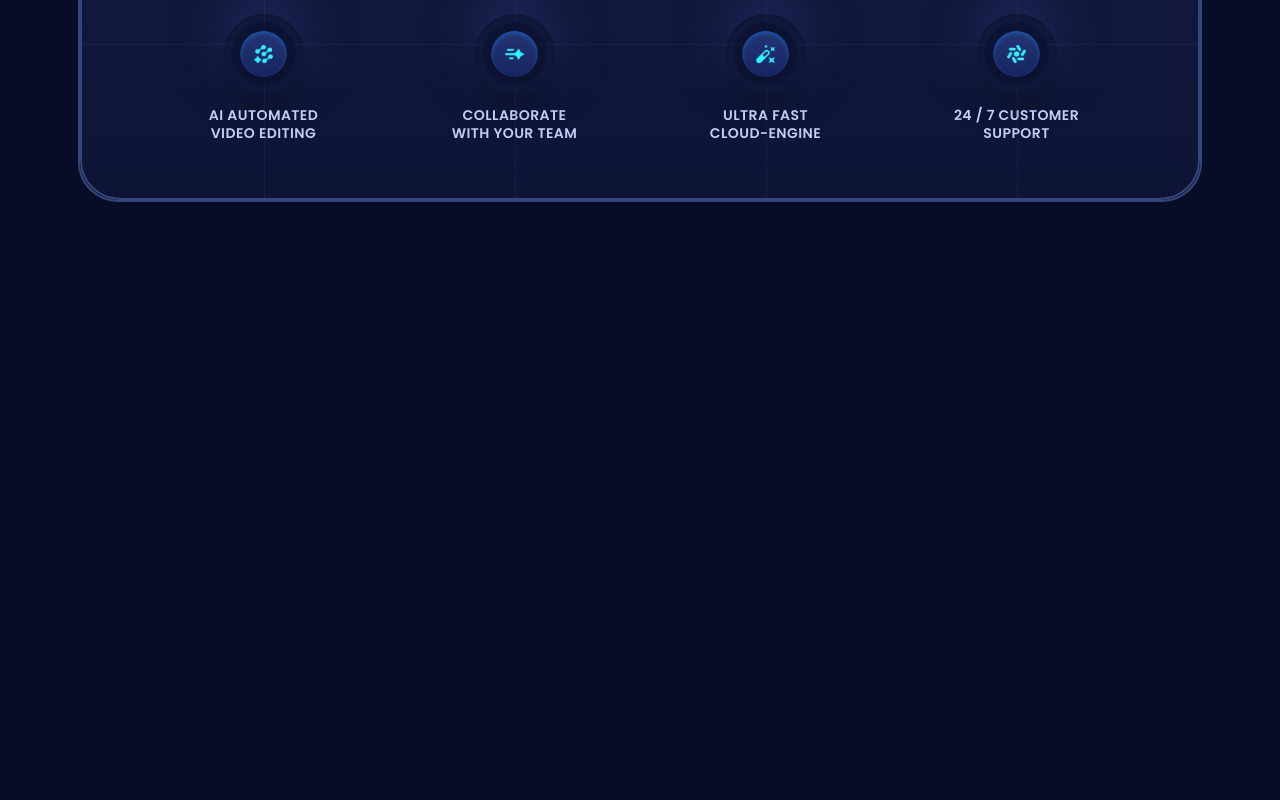
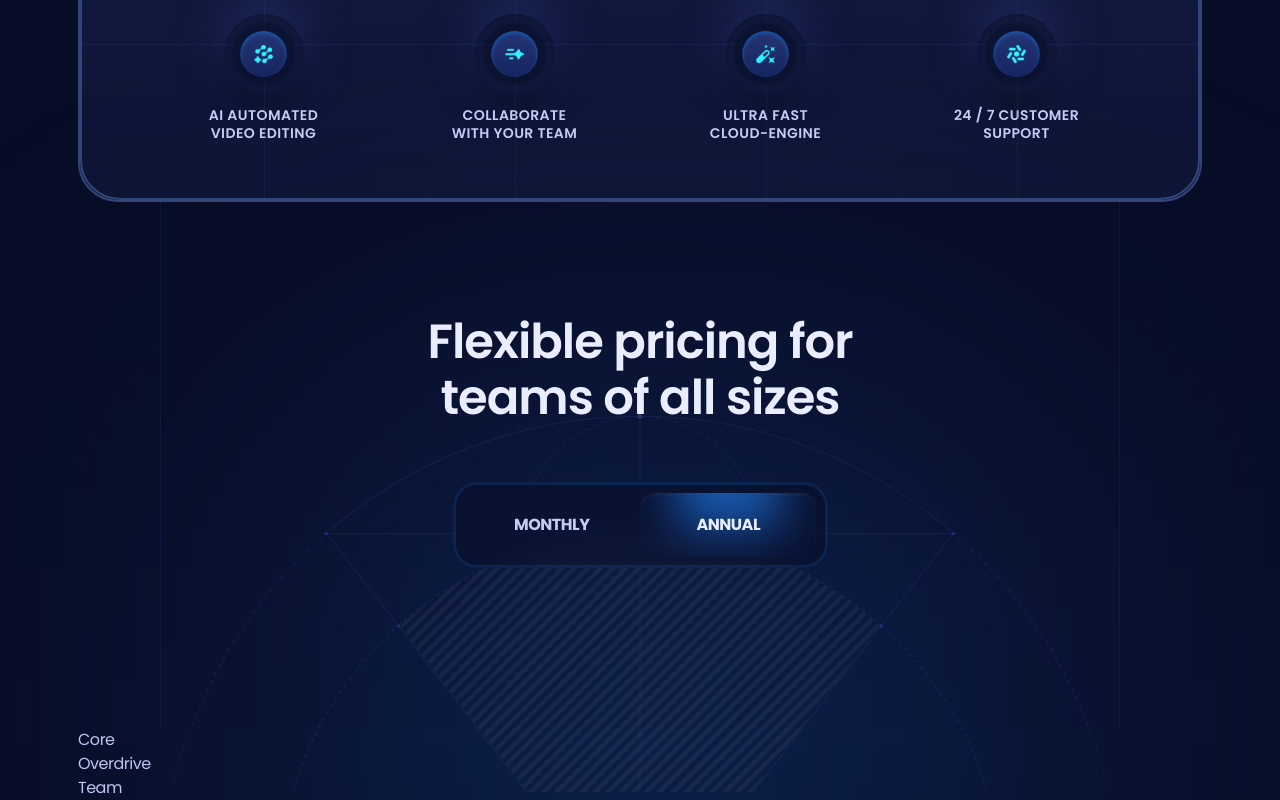
Before and after one commit to vipinverma-code/zenvora-saas-ui, a React (Vite) app: page / in a window 1280 px wide. Shown: the part 1602-2402 px from the top of the page. Before the commit the page ends 1804 px from the top, so only its background shows below. Built offline with nearby package versions, Linux system fonts and the light colour scheme.

Commit message:
changes done

```diff
--- a/src/App.jsx
+++ b/src/App.jsx
@@ -1,6 +1,7 @@
 import Header from "./sections/Header";
 import Hero from "./sections/Hero";
 import Features from "./sections/Features";
+import Pricing from "./sections/Pricing";
 function App(){
     return (
       <>
@@ -8,6 +9,7 @@
        <Header/>
        <Hero/>
        <Features/>
+       <Pricing/>
        </main>
       </>
     );
--- /dev/null
+++ b/src/sections/Pricing.jsx
@@ -0,0 +1,71 @@
+import React, { useState } from 'react'
+import { Element } from 'react-scroll'
+import clsx from 'clsx'
+import { plans } from '../constants'
+
+const Pricing = () => {
+    const[monthly,setMonthly]=useState(false)
+  return (
+    <>
+      <section>
+        <Element name="pricing">
+          <div className="container">
+            <div className="max-w-960 pricing-head_before relative mx-auto border-l border-r border-s2 bg-s1/50 pb-40 pt-28 max-xl:max-w-4xl max-lg:border-none max-md:pb-32 max-md:pt-16">
+              <h3 className="h3 max-lg:h4 max-md:h5 z-3 relative mx-auto mb-14 max-w-lg text-center text-p4 max-md:mb-11 max-sm:max-w-sm">
+                Flexible pricing for teams of all sizes
+              </h3>
+
+              <div className="relative z-4 mx-auto flex w-[375px] rounded-3xl border-[3px] border-s4/25 bg-s1/50 p-2 backdrop-blur-[6px] max-md:w-[310px]">
+                <button
+                  className={clsx("pricing-head_btn", monthly && "text-p4")}
+                  onClick={() => setMonthly(true)}
+                >
+                  Monthly
+                </button>
+
+                <button
+                  className={clsx("pricing-head_btn", !monthly && "text-p4")}
+                  onClick={() => setMonthly(false)}
+                >
+                  Annual
+                </button>
+                {/* code for switching the buttons */}
+                <div
+                  className={clsx(
+                    "g-4 rounded-14 before:h-100 pricing-head_btn_before absolute left-2 top-2 h-[calc(100%-16px)] w-[calc(50%-8px)] overflow-hidden shadow-400 transition-transform duration-500",
+                    !monthly && "translate-x-full",
+                  )}
+                />
+              </div>
+              <div className="pricing-bg">
+                <img
+                  src="/images/bg-outlines.svg" width={960} height={380}
+                  alt="outline"
+                  className="relative z-2"
+                />
+                <img
+                  src="/images/bg-outlines-fill.png" width={960} height={380}
+                  alt="outline"
+                  className="absolute inset-0 opacity-5 mix-blend-soft-light"
+                />
+              </div>
+            </div>
+            {/* pricing section */}
+            <div>
+               {plans.map(({plan,index,title,id})=>(
+                <div key={id} className=''>
+                    {title}
+
+                </div>
+
+               ))}
+            </div>
+
+          </div>
+        </Element>
+      </section>
+    </>
+  );
+}
+
+export default Pricing
```
